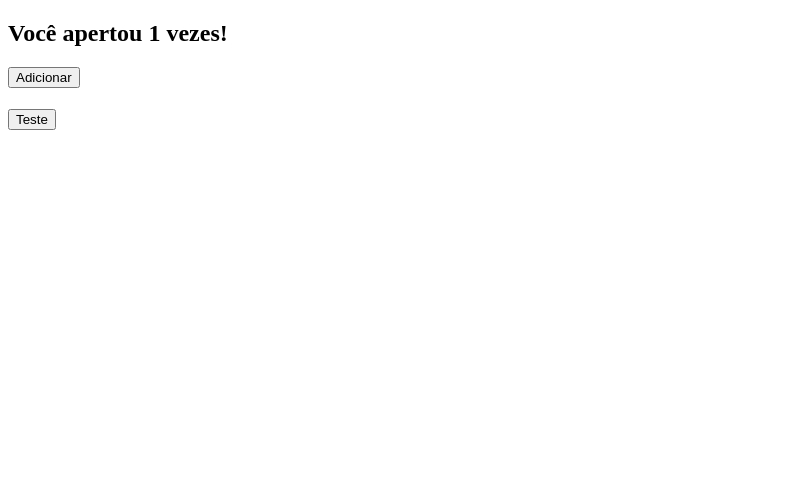
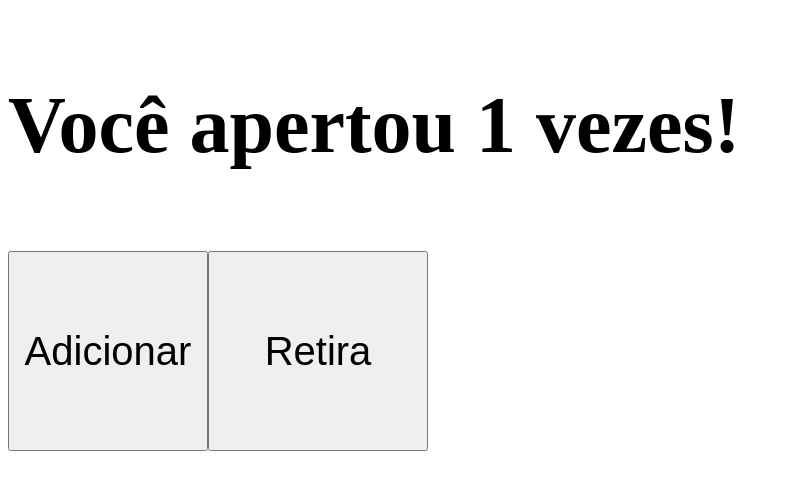
Before and after one commit to FelipeBMN/vercel, a Next.js app: page / in a window 1280 px wide. Shown: the top 490 px of the page, without its empty margins (0-789 px from the left). Built offline with nearby package versions, Linux system fonts and the light colour scheme.

Commit message:
Update index.js

```diff
--- a/pages/index.js
+++ b/pages/index.js
@@ -1,4 +1,17 @@
 import { useState } from 'react';
+
+
+function Principal() {
+
+    return (
+        <div>
+            <Contagem/>
+        </div>
+    )
+}
+
+export default  Principal
+
 
 function Contagem() {
     const [contador, setContador] = useState(1);
@@ -7,14 +20,22 @@ function Contagem() {
         setContador(contador + 1);
     }
 
+    function retiraContador(){
+        setContador(contador - 1);
+    }
+
     return (
         <div>
-            <h2>Você apertou {contador} vezes!</h2>
-            <button onClick={adicionarContador}>Adicionar</button>
+            <strong><p style={{fontSize:"80px"}}>Você apertou {contador} vezes!</p></strong>
+            <button style={{width:"200px",height:"200px",fontSize:"40px"}} onClick={adicionarContador}>Adicionar</button>
+            <button style={{width:"220px",height:"200px",fontSize:"40px"}} onClick={retiraContador}>Retira</button>
         </div>
     )
 }
 
+
+
+/*
 function CapsLock(props){
     const [texto,setTexto] = useState(props.children);
     // props.children <CapsLock></CapsLock>
@@ -30,18 +51,6 @@ function CapsLock(props){
             setTexto("");
         }
     }
-
     return <div> <h1>{texto}</h1> <button onClick={troca}>Teste</button></div>
 }
-
-function Home() {
-    return (
-        <div>
-            <Contagem />
-            <div style={{marginTop:"20px"}}>
-                <CapsLock></CapsLock>
-            </div>
-        </div>
-    )
-}
-export default  Home
+*/
```
